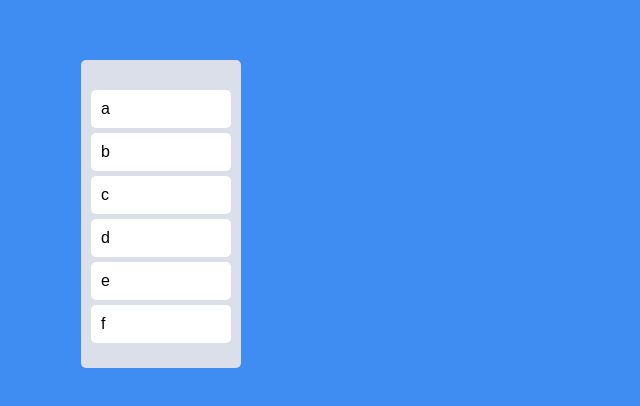
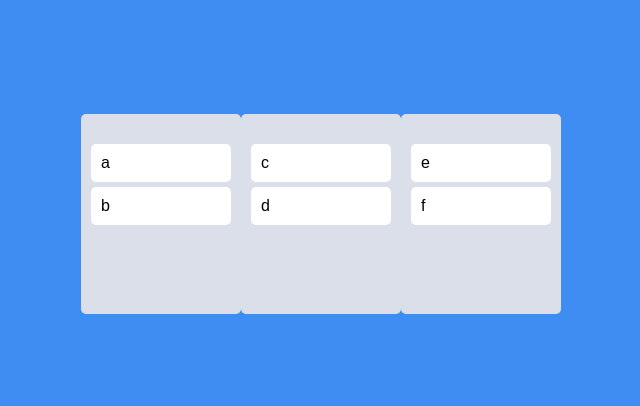
Before and after one commit to hyungjun-tech01/my-app, a React (Create React App) app: page / in a window 1280 px wide. Shown: the part 186-592 px from the top of the page, without its empty margins (319-959 px from the left). Built offline with nearby package versions, Linux system fonts and the light colour scheme.

Commit message:
drag n drop multi board

```diff
--- a/src/AppDnd.tsx
+++ b/src/AppDnd.tsx
@@ -8,6 +8,7 @@ import styled from "styled-components";
 import {useRecoilState} from "recoil";
 import {dndToDoState, categoryState} from "./components/atoms";
 import DraggableCard from "./components/DraggableCard";
+import Board from "./components/Board";
 
 // npm i react-beautiful-dnd
 // npm i --save-dev @types/react-beautiful-dnd
@@ -25,13 +26,7 @@ const Boards = styled.div`
   width : 100%;
   grid-template-columns : repeat(3, 1fr);
 `;
-const Board = styled.div`
-  padding : 20px 10px;
-  padding-top:30px;
-  background-color : ${(props)=>props.theme.boardColor};
-  border-radius : 5px;
-  min-height: 200px;
-`;
+
 
 
 function AppDnd() {
@@ -39,31 +34,21 @@ function AppDnd() {
   const onDragEnd = ({draggableId, destination, source}:DropResult)=>{
     if(!destination) return;
 
-    setToDos(oldToDos => {
-      const copyToDos = [...oldToDos];
-      // delet
-      copyToDos.splice(source.index, 1);
-      //if(destination?.draggableId) {}
-      copyToDos.splice(destination?.index, 0, draggableId);
-      return copyToDos;
-    });
+//    setToDos(oldToDos => {
+//      const copyToDos = [...oldToDos];
+//      // delet
+//      copyToDos.splice(source.index, 1);
+//      //if(destination?.draggableId) {}
+//      copyToDos.splice(destination?.index, 0, draggableId);
+//      return copyToDos;
+//    });
 
   };
   return (
     <DragDropContext onDragEnd={onDragEnd}>
       <Wrapper>
         <Boards>
-        <Droppable droppableId="one">
-          {(magic)=>(
-            <Board ref={magic.innerRef} {...magic.droppableProps} >
-              {toDos.map( (toDo, index)=> (
-                <DraggableCard key={toDo} index={index} toDo={toDo} />
-              ))
-              }
-              {magic.placeholder}
-            </Board>
-          )}
-        </Droppable>
+        {Object.keys(toDos).map(boardId =><Board key={boardId} boardId={boardId} toDos={ toDos[boardId] }/> )}
       </Boards>
       </Wrapper>
     </DragDropContext>
--- a/src/components/atoms.tsx
+++ b/src/components/atoms.tsx
@@ -56,9 +56,16 @@ export const hourSelector = selector({
     }
 });
 
-export const  dndToDoState = atom (
+interface IToDoSate {
+    [key:string] : string[];
+}
+export const  dndToDoState = atom <IToDoSate>(
     {
         key:"dndToDo",
-        default:["a", "b","c","d","e","f",],
+        default:{
+            to_do : ["a", "b",],
+            doing : ["c","d"],
+            done : ["e","f",],
+        },
     }
 );
```
